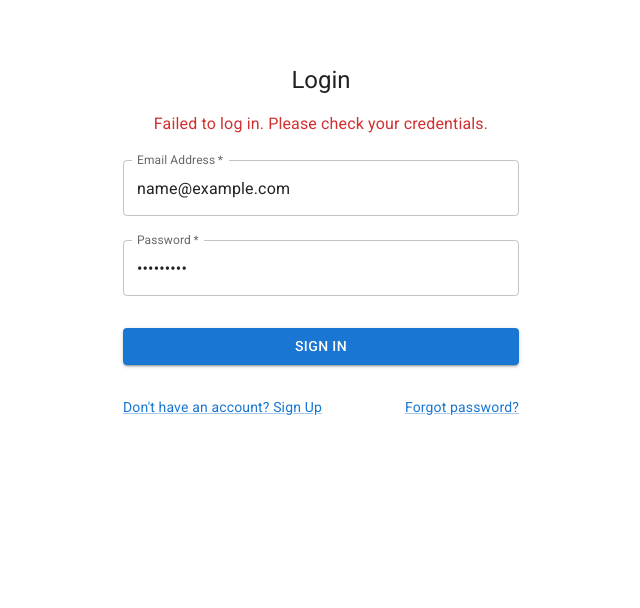
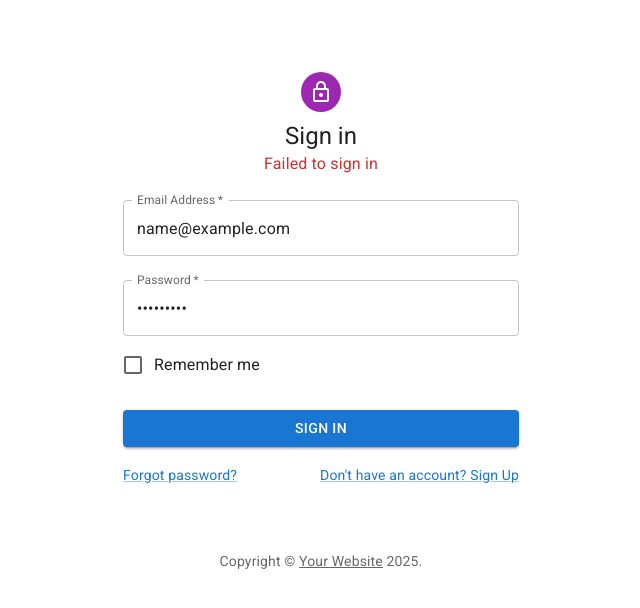
Before and after one commit to herrera-luis-ioet/Authentication-Frontend-I.0.1, a React (Create React App) app: page /login in a window 1280 px wide. Both pictures are taken after typing "name@example.com", "Sample123" into the empty fields and a click on the button "SIGN IN". Shown: the top 608 px of the page, without its empty margins (319-959 px from the left). Built offline with nearby package versions, Linux system fonts and the light colour scheme; no server answers.

Commit message:
feat(auth): update Login component to enhance accessibility and styling

```diff
--- a/src/components/auth/Login.js
+++ b/src/components/auth/Login.js
@@ -1,94 +1,60 @@
 import React, { useState } from 'react';
-import { useNavigate, Link as RouterLink } from 'react-router-dom';
+import Avatar from '@mui/material/Avatar';
+import Button from '@mui/material/Button';
+import CssBaseline from '@mui/material/CssBaseline';
+import TextField from '@mui/material/TextField';
+import FormControlLabel from '@mui/material/FormControlLabel';
+import Checkbox from '@mui/material/Checkbox';
+import Link from '@mui/material/Link';
+import Grid from '@mui/material/Grid';
+import Box from '@mui/material/Box';
+import LockOutlinedIcon from '@mui/icons-material/LockOutlined';
+import Typography from '@mui/material/Typography';
+import Container from '@mui/material/Container';
+import { createTheme, ThemeProvider } from '@mui/material/styles';
+import { useNavigate } from 'react-router-dom';
 import { useAuth } from '../../contexts/AuthContext';
-import { Box, Button, TextField, Typography, Container, Link } from '@mui/material';
 
-const Login = () => {
-  const [formData, setFormData] = useState({
-    email: '',
-    password: ''
-  });
-  const [formErrors, setFormErrors] = useState({
-    email: '',
-    password: '',
-    general: ''
-  });
-  const { login } = useAuth();
-  const navigate = useNavigate();
-
-  const validateForm = () => {
-    let isValid = true;
-    const errors = {
-      email: '',
-      password: '',
-      general: ''
-    };
-
-    // Email validation
-    if (!formData.email) {
-      errors.email = 'Email is required';
-      isValid = false;
-    } else if (!/\S+@\S+\.\S+/.test(formData.email)) {
-      errors.email = 'Please enter a valid email address';
-      isValid = false;
+function Copyright(props) {
+  return (
+    <Typography variant="body2" color="text.secondary" align="center" {...props}>
+      {'Copyright © '}
+      <Link color="inherit" href="https://mui.com/">
+        Your Website
+      </Link>{' '}
+      {new Date().getFullYear()}
+      {'.'}
+    </Typography>
+  );
 }
 
-    // Password validation
-    if (!formData.password) {
-      errors.password = 'Password is required';
-      isValid = false;
-    } else if (formData.password.length < 6) {
-      errors.password = 'Password must be at least 6 characters';
-      isValid = false;
+const defaultTheme = createTheme();
+
+export default function SignIn() {
+  const navigate = useNavigate();
+  const { login } = useAuth();
+  const [error, setError] = useState('');
+  const [loading, setLoading] = useState(false);
+
+  async function handleSubmit(event) {
+    event.preventDefault();
+    const data = new FormData(event.currentTarget);
+
+    try {
+      setError('');
+      setLoading(true);
+      await login(data.get('email'), data.get('password'));
+      navigate('/');
+    } catch {
+      setError('Failed to sign in');
+    }
+    setLoading(false);
   }
 
-    setFormErrors(errors);
-    return isValid;
-  };
-
-  const handleInputChange = (e) => {
-    const { name, value } = e.target;
-    setFormData(prev => ({
-      ...prev,
-      [name]: value
-    }));
-    // Clear error when user starts typing
-    if (formErrors[name]) {
-      setFormErrors(prev => ({
-        ...prev,
-        [name]: '',
-        general: ''
-      }));
-    }
-  };
-
-  const handleSubmit = async (e) => {
-    e.preventDefault();
-
-    // Clear all errors before validation
-    setFormErrors({
-      email: '',
-      password: '',
-      general: ''
-    });
-
-    if (!validateForm()) {
-      return;
-    }
-
-    try {
-      await login(formData.email, formData.password);
-      navigate('/dashboard');
-    } catch (err) {
-      setFormErrors(prev => ({
-        ...prev,
-        general: 'Failed to log in. Please check your credentials.'
-      }));
-    }
-  };
-
   return (
+    <ThemeProvider theme={defaultTheme}>
       <Container component="main" maxWidth="xs">
+        <CssBaseline />
         <Box
           sx={{
             marginTop: 8,
@@ -97,97 +63,63 @@
             alignItems: 'center',
           }}
         >
+          <Avatar sx={{ m: 1, bgcolor: 'secondary.main' }}>
+            <LockOutlinedIcon />
+          </Avatar>
           <Typography component="h1" variant="h5">
-          Login
+            Sign in
           </Typography>
-        {formErrors.general && (
-          <Typography
-            color="error"
-            role="alert"
-            data-testid="login-error"
-            aria-live="polite"
-            sx={{ mt: 2 }}
-          >
-            {formErrors.general}
-          </Typography>
-        )}
-        <Box
-          component="form"
-          onSubmit={handleSubmit}
-          sx={{ mt: 1 }}
-          noValidate
-        >
+          {error && <Typography color="error">{error}</Typography>}
+          <Box component="form" onSubmit={handleSubmit} noValidate sx={{ mt: 1 }}>
             <TextField
               margin="normal"
+              label="Email Address"
               required
               fullWidth
               id="email"
-            label="Email Address"
               name="email"
               autoComplete="email"
               autoFocus
-            value={formData.email}
-            onChange={handleInputChange}
-            error={!!formErrors.email}
-            helperText={formErrors.email}
-            inputProps={{
-              'data-testid': 'email-input',
-              'aria-label': 'Email Address',
-              'aria-invalid': !!formErrors.email
-            }}
             />
             <TextField
               margin="normal"
+              label="Password"
               required
               fullWidth
               name="password"
-            label="Password"
               type="password"
               id="password"
               autoComplete="current-password"
-            value={formData.password}
-            onChange={handleInputChange}
-            error={!!formErrors.password}
-            helperText={formErrors.password}
-            inputProps={{
-              'data-testid': 'password-input',
-              'aria-label': 'Password',
-              'aria-invalid': !!formErrors.password
-            }}
+            />
+            <FormControlLabel
+              control={<Checkbox value="remember" color="primary" />}
+              label="Remember me"
             />
             <Button
               type="submit"
               fullWidth
               variant="contained"
               sx={{ mt: 3, mb: 2 }}
-            data-testid="login-submit"
+              disabled={loading}
             >
               Sign In
             </Button>
-          <Box sx={{ mt: 2, display: 'flex', justifyContent: 'space-between' }}>
-            <Link
-              component={RouterLink}
-              to="/register"
-              variant="body2"
-              role="link"
-              aria-label="Sign up for a new account"
-            >
+            <Grid container>
+              <Grid item xs>
+                <Link href="/forgot-password" variant="body2">
+                  Forgot password?
+                </Link>
+              </Grid>
+              <Grid item>
+                <Link href="/register" variant="body2">
                   {"Don't have an account? Sign Up"}
                 </Link>
-            <Link
-              component={RouterLink}
-              to="/forgot-password"
-              variant="body2"
-              role="link"
-              aria-label="Reset your password"
-            >
-              {"Forgot password?"}
-            </Link>
+              </Grid>
+            </Grid>
           </Box>
         </Box>
-      </Box>
+        <Copyright sx={{ mt: 8, mb: 4 }} />
       </Container>
+    </ThemeProvider>
   );
-};
-
-export default Login;
+}
```
Lines whose indentation alone changed are shown as unchanged.
